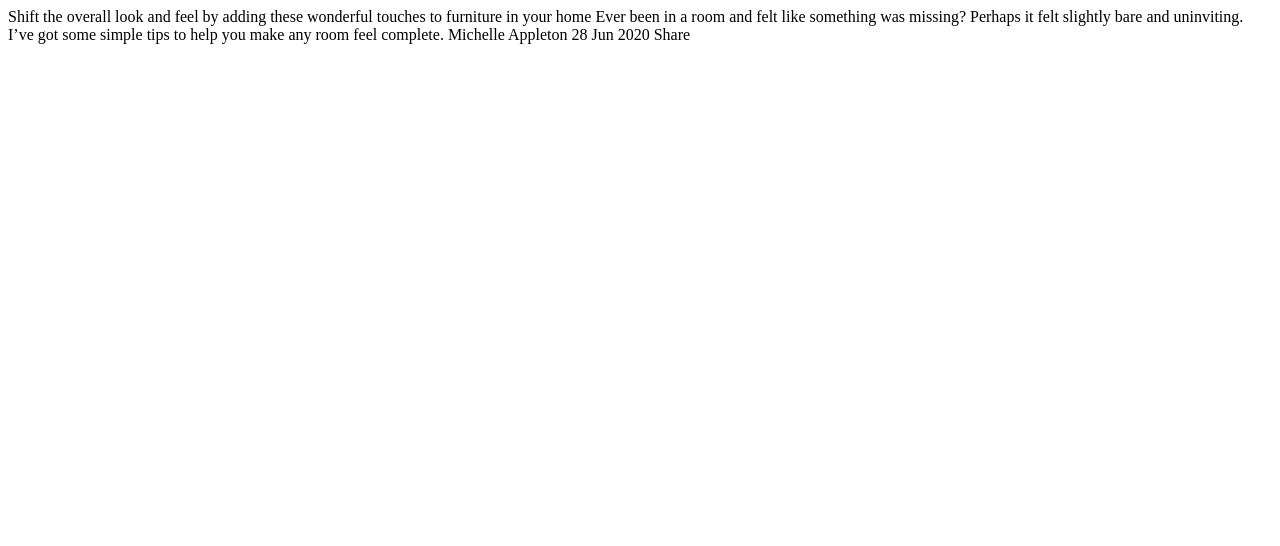
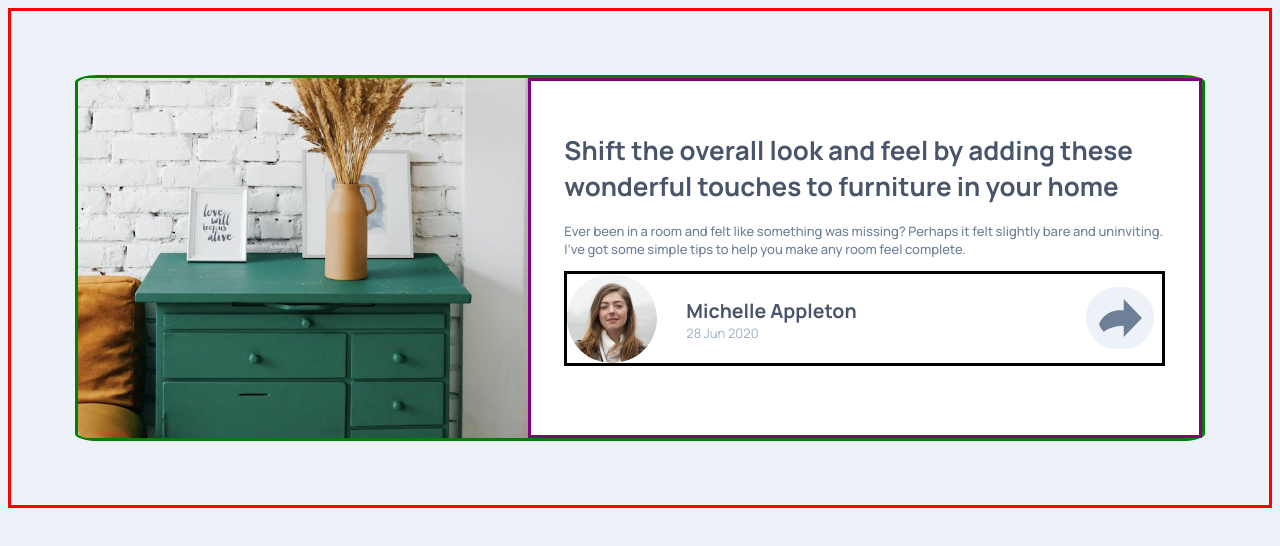
Before and after one commit to ardaacikgoz/Article_Component_Master, a plain HTML site: page index.html in a window 1280 px wide. Drawn offline with Linux system fonts and the light colour scheme.

Commit message:
html,css ok roughly; js started

```diff
--- a/index.html
+++ b/index.html
@@ -19,13 +19,38 @@
       rel="stylesheet"
     />
 
+    <link rel="stylesheet" href="style.css" />
+    <script defer src="/share.js"></script>
+
+
+
     <title>Frontend Mentor | Article preview component</title>
   </head>
   <body>
-    Shift the overall look and feel by adding these wonderful touches to
-    furniture in your home Ever been in a room and felt like something was
-    missing? Perhaps it felt slightly bare and uninviting. I’ve got some simple
-    tips to help you make any room feel complete. Michelle Appleton 28 Jun 2020
-    Share
+    <div class="container">
+      <img src="/images/drawers.jpg" alt="drawer_image" class="drawer" />
+      <div class="text_part">
+        <div class="description_part">
+          <h1>
+            Shift the overall look and feel by adding these wonderful touches to
+            furniture in your home
+          </h1>
+          <p class="description">
+            Ever been in a room and felt like something was missing? Perhaps it
+            felt slightly bare and uninviting. I’ve got some simple tips to help
+            you make any room feel complete.
+          </p>
+        </div>
+
+        <div class="share_part">
+          <img src="/images/avatar-michelle.jpg" alt="avatar" class="avatar" />
+          <div class="share_text">
+            <h2 class="share_heading">Michelle Appleton</h2>
+            <p class="share_description">28 Jun 2020</p>
+          </div>
+          <img src="/images/icon-share.svg" alt="share_icon" class="icon" />
+        </div>
+      </div>
+    </div>
   </body>
 </html>
--- /dev/null
+++ b/share.js
@@ -0,0 +1,13 @@
+const share_items = document.getElementsByClassName("icon");
+
+for (let i = 0; i < share_items.length; i++) {
+    share_items[i].onmouseover = function() {
+        this.style.backgroundColor = "hsl(214, 17%, 51%)";
+        this.querySelector('svg').style.fill = "white";
+    };
+    share_items[i].onmouseout = function() {
+        this.style.backgroundColor = "hsl(210, 46%, 95%)";
+    };
+
+
+}
--- /dev/null
+++ b/style.css
@@ -0,0 +1,96 @@
+body {
+  background-color: hsl(210, 46%, 95%);
+  padding: 10%;
+  font-size: 13px;
+  font-family: "Manrope", sans-serif;
+  display: flex;
+  justify-content: center;
+  align-items: center;
+  border: red solid;
+}
+
+.container {
+  display: flex;
+  flex-direction: column;
+  justify-content: center;
+  border-radius: 2%;
+  background-color: white;
+  border: green solid;
+}
+
+.drawer {
+  width: 100%;
+  border-radius: 2% 2% 0 0;
+}
+
+.text_part {
+  padding: 5%;
+  border: purple solid;
+}
+
+h1 {
+  font-weight: 700;
+  color: hsl(217, 19%, 35%);
+}
+
+.description {
+  font-weight: 500;
+  color: hsl(214, 17%, 51%);
+}
+
+.share_part {
+  display: flex;
+  align-items: center;
+  border: black solid;
+}
+
+.share_text {
+  margin-left: 5%;
+  margin-right: 5%;
+  display: flex;
+  flex-direction: column;
+}
+
+h2 {
+  margin-bottom: 0px;
+  color: hsl(217, 19%, 35%);
+  font-weight: 700;
+}
+
+.share_description {
+  margin-top: 0px;
+  color: hsl(212, 23%, 69%);
+}
+
+.avatar {
+  width: 15%;
+  border-radius: 50%;
+}
+
+.icon {
+  width: 7.5%;
+  padding: 2%;
+  border-radius: 5rem;
+  background-color: hsl(210, 46%, 95%);
+  margin-left: auto;
+  margin-right: 0.5rem;
+}
+
+@media (min-width: 30rem) {
+  body {
+    padding: 5%;
+  }
+
+  .container {
+    flex-direction: row;
+  }
+
+  .drawer {
+    width: 40%;
+    border-radius: 2% 0 0 2%;
+  }
+
+  .text_part {
+    padding: 3%;
+  }
+}
```
